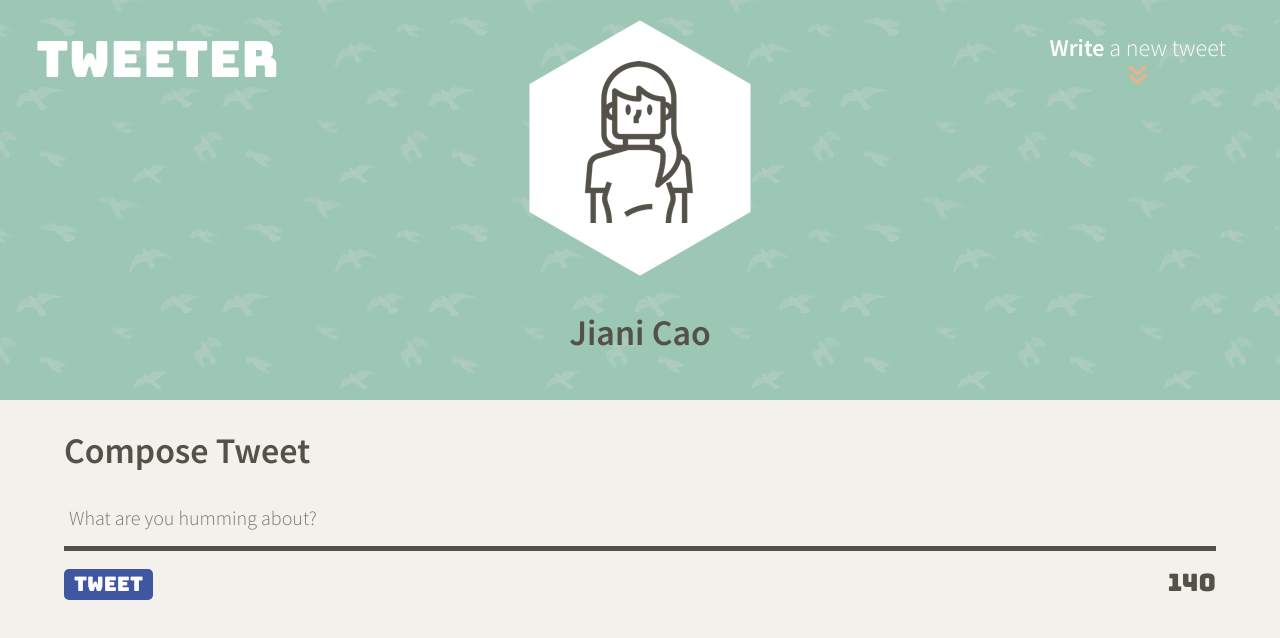
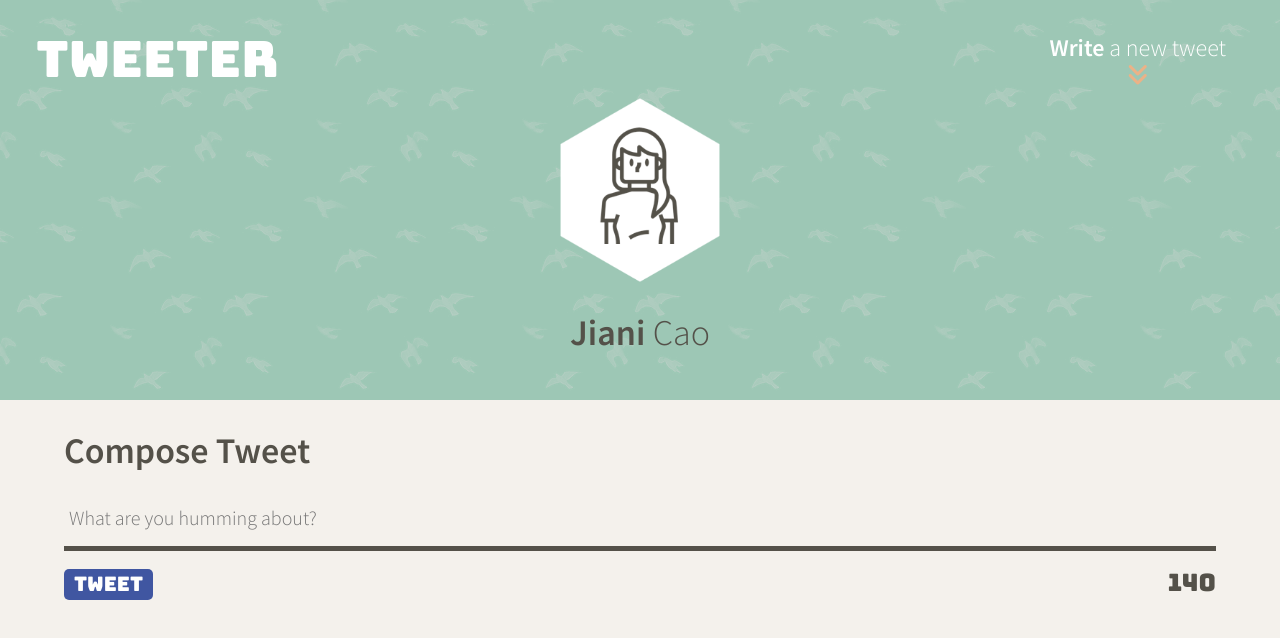
Before and after one commit to heyjiani/tweeter, a website: page public/index.html in a window 1280 px wide. Drawn offline with nearby package versions, Linux system fonts and the light colour scheme; no server answers.

Commit message:
adjust header html to work with transparent navbar

```diff
--- a/public/index.html
+++ b/public/index.html
@@ -41,12 +41,12 @@
     </nav>
 
     <header class="main-header">
-      <div>
+      <!-- <div class="profile-pic"> -->
           <img src="/images/profile-hex.png">
-      </div>
-      <div>
-          <h2>Jiani Cao</h2>
-      </div>
+      <!-- </div> -->
+      <!-- <div class="profile-name"> -->
+          <h2><strong>Jiani</strong> Cao</h2>
+      <!-- </div> -->
     </header>
 
     <!-- Page-specific (main) content here -->
```
